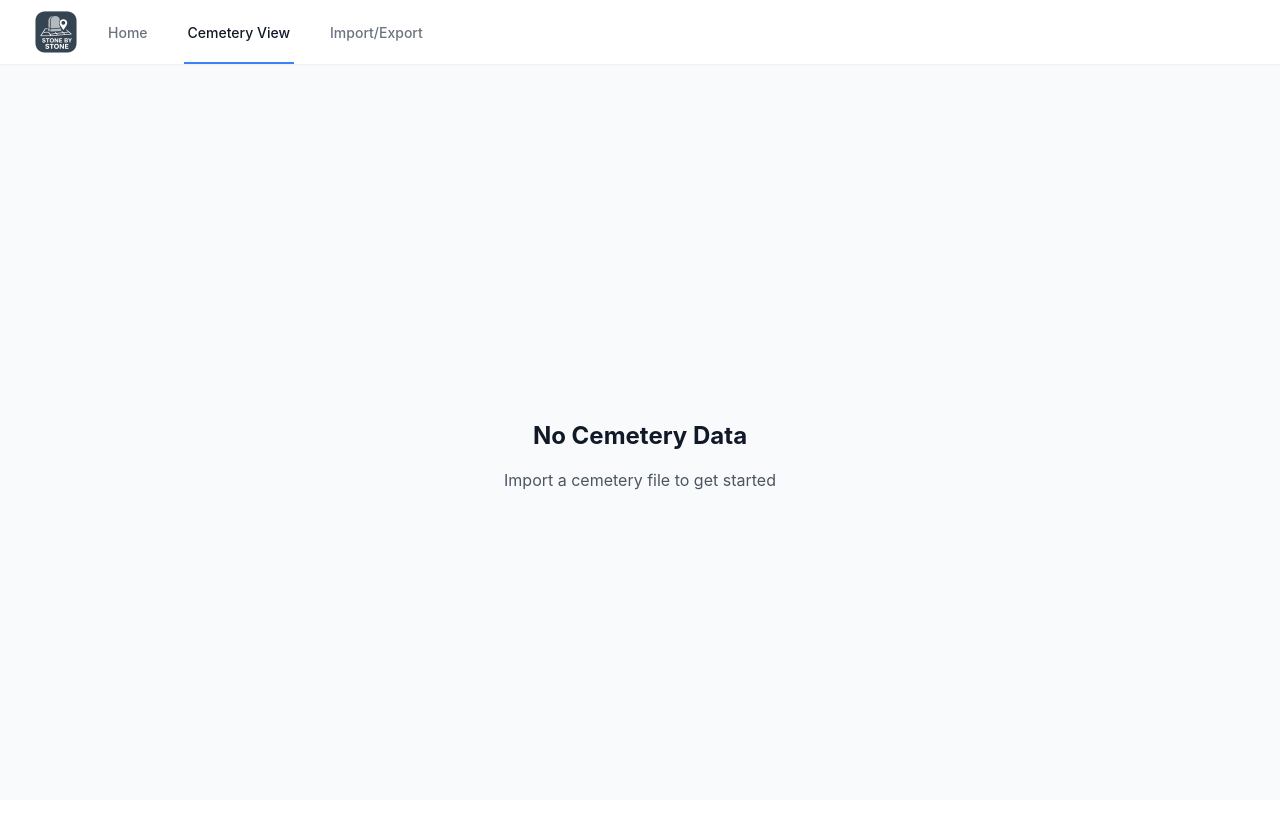
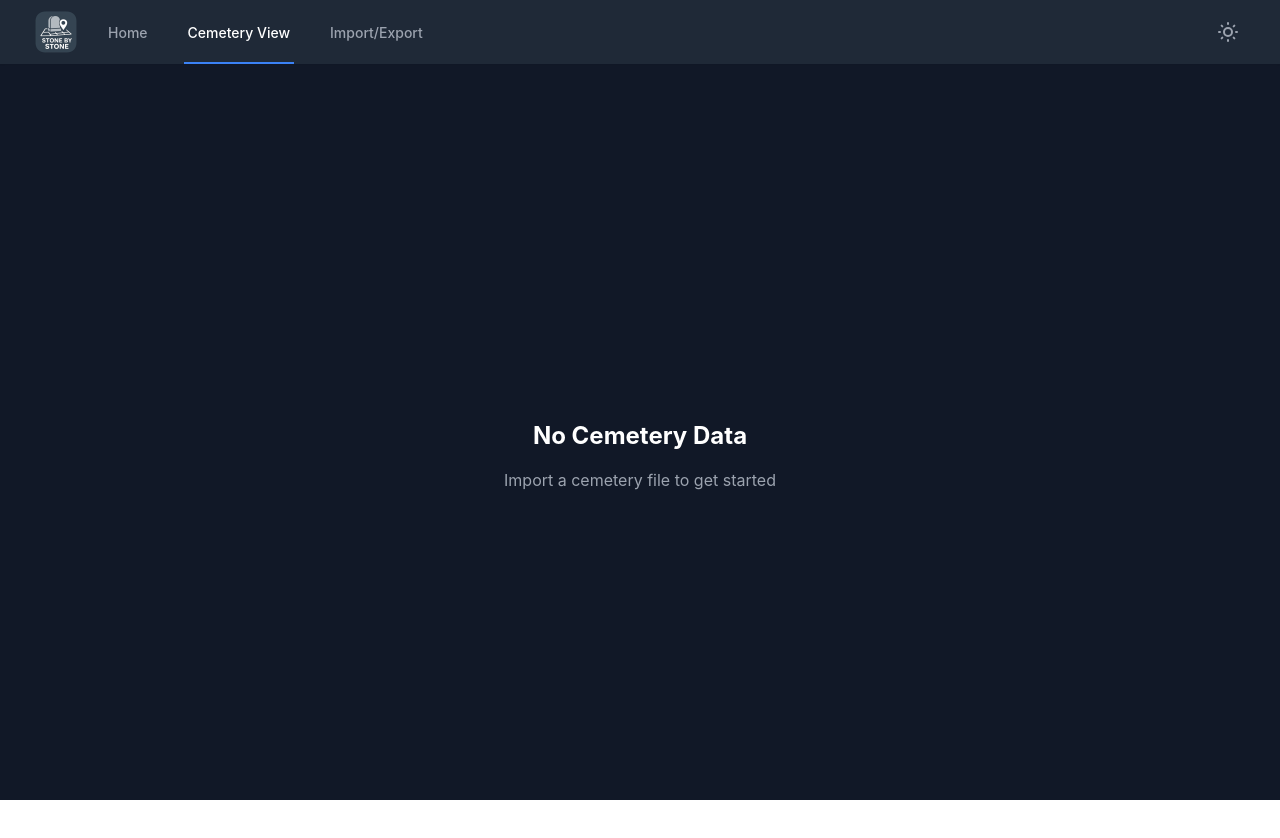
Before and after one commit to Thulrus/StoneByStone, a React (Vite) app: page /StoneByStone/view in a window 1280 px wide. Shown: the top 838 px of the page. Built offline with nearby package versions, Linux system fonts and the light colour scheme.

Commit message:
feat: Implement theme toggle functionality and enhance color management system

```diff
--- a/src/App.tsx
+++ b/src/App.tsx
@@ -1,11 +1,29 @@
-import { useState } from 'react';
+import { useState, useEffect } from 'react';
 import { Routes, Route, Link, NavLink } from 'react-router-dom';
 import Home from './pages/Home';
 import ImportExport from './pages/ImportExport';
 import { CemeteryView } from './pages/CemeteryView';
+import {
+  getStoredTheme,
+  setStoredTheme,
+  applyTheme,
+  type Theme,
+} from './lib/theme';
 
 function App() {
   const [mobileMenuOpen, setMobileMenuOpen] = useState(false);
+  const [theme, setTheme] = useState<Theme>(getStoredTheme());
+
+  // Apply theme on mount and when it changes
+  useEffect(() => {
+    applyTheme(theme);
+  }, [theme]);
+
+  const toggleTheme = () => {
+    const newTheme = theme === 'light' ? 'dark' : 'light';
+    setTheme(newTheme);
+    setStoredTheme(newTheme);
+  };
 
   // Active link classes
   const navLinkClasses = ({ isActive }: { isActive: boolean }) =>
@@ -48,6 +66,50 @@ function App() {
                   Import/Export
                 </NavLink>
               </div>
+            </div>
+            <div className="flex items-center">
+              {/* Theme toggle button */}
+              <button
+                onClick={toggleTheme}
+                className="p-2 rounded-md text-gray-500 dark:text-gray-400 hover:text-gray-700 dark:hover:text-gray-300 hover:bg-gray-100 dark:hover:bg-gray-700 focus:outline-none focus:ring-2 focus:ring-inset focus:ring-blue-500"
+                title={
+                  theme === 'light'
+                    ? 'Switch to dark mode'
+                    : 'Switch to light mode'
+                }
+              >
+                {theme === 'light' ? (
+                  // Moon icon for dark mode
+                  <svg
+                    className="h-6 w-6"
+                    fill="none"
+                    viewBox="0 0 24 24"
+                    stroke="currentColor"
+                  >
+                    <path
+                      strokeLinecap="round"
+                      strokeLinejoin="round"
+                      strokeWidth={2}
+                      d="M20.354 15.354A9 9 0 018.646 3.646 9.003 9.003 0 0012 21a9.003 9.003 0 008.354-5.646z"
+                    />
+                  </svg>
+                ) : (
+                  // Sun icon for light mode
+                  <svg
+                    className="h-6 w-6"
+                    fill="none"
+                    viewBox="0 0 24 24"
+                    stroke="currentColor"
+                  >
+                    <path
+                      strokeLinecap="round"
+                      strokeLinejoin="round"
+                      strokeWidth={2}
+                      d="M12 3v1m0 16v1m9-9h-1M4 12H3m15.364 6.364l-.707-.707M6.343 6.343l-.707-.707m12.728 0l-.707.707M6.343 17.657l-.707.707M16 12a4 4 0 11-8 0 4 4 0 018 0z"
+                    />
+                  </svg>
+                )}
+              </button>
             </div>
             <div className="-mr-2 flex items-center sm:hidden">
               {/* Mobile menu button */}
--- a/src/components/GraveList.tsx
+++ b/src/components/GraveList.tsx
@@ -187,9 +187,9 @@ export function GraveList({
                 onClick={() => onSelectGrave(grave)}
                 className={`p-4 cursor-pointer hover:bg-gray-50 dark:hover:bg-gray-700 transition-colors ${
                   selectedGrave?.uuid === grave.uuid
-                    ? 'bg-blue-50 dark:bg-blue-900'
+                    ? 'bg-highlight-blue-bg-light dark:bg-highlight-blue-bg-dark'
                     : highlightedGraveUuid === grave.uuid
-                      ? 'bg-yellow-50 dark:bg-yellow-900'
+                      ? 'bg-highlight-yellow-bg-light dark:bg-highlight-yellow-bg-dark'
                       : ''
                 }`}
               >
--- /dev/null
+++ b/src/lib/colors.ts
@@ -0,0 +1,66 @@
+/**
+ * Centralized color definitions for StoneByStone
+ *
+ * This file provides color values that can be used both in Tailwind classes
+ * and in direct SVG/CSS attributes. Keep these in sync with tailwind.config.cjs
+ */
+
+export const colors = {
+  // Cemetery-specific colors
+  cemetery: {
+    grass: {
+      light: '#86a876', // Light grass green for valid cells
+      dark: '#4a5f3f', // Dark grass green for valid cells
+    },
+    invalid: 'rgba(0, 0, 0, 0.8)', // Black overlay for invalid cells
+  },
+
+  // Highlight colors for graves and elements
+  highlight: {
+    yellow: {
+      light: 'rgba(234, 179, 8, 0.95)', // Yellow label background
+      border: 'rgba(161, 98, 7, 0.8)', // Yellow label border
+      ring: 'rgba(234, 179, 8, 0.8)', // Yellow pulsing ring
+      bg: {
+        light: '#fef3c7', // Very light yellow background (for list items)
+        dark: '#78350f', // Dark yellow/amber background (for list items)
+      },
+    },
+    blue: {
+      bg: {
+        light: '#dbeafe', // Light blue background for selected
+        dark: '#1e3a8a', // Dark blue background for selected
+      },
+    },
+    green: '#10b981', // Green for success/valid elements
+    red: '#ef4444', // Red for errors/conflicts
+  },
+
+  // Text colors
+  text: {
+    dark: '#1f2937', // Dark gray for text on light backgrounds
+    light: '#f9fafb', // Light gray for text on dark backgrounds
+  },
+
+  // Grid colors
+  grid: {
+    line: {
+      light: '#9ca3af', // Light mode grid lines (gray-400)
+      dark: '#4b5563', // Dark mode grid lines (gray-600)
+    },
+  },
+} as const;
+
+/**
+ * Get the current theme from the document
+ */
+export function isDarkTheme(): boolean {
+  return document.documentElement.classList.contains('dark');
+}
+
+/**
+ * Get theme-aware color value
+ */
+export function getThemeColor(lightColor: string, darkColor: string): string {
+  return isDarkTheme() ? darkColor : lightColor;
+}
--- a/src/lib/grid.ts
+++ b/src/lib/grid.ts
@@ -251,6 +251,8 @@ export function resizeGrid(params: GridResizeParams): GridResizeResult {
   let newValidCells: Set<string> | undefined = undefined;
   if (cemetery.grid.validCells && cemetery.grid.validCells.size > 0) {
     newValidCells = new Set<string>();
+
+    // First, adjust existing valid cells to their new positions
     cemetery.grid.validCells.forEach((cellKey: string) => {
       const [rowStr, colStr] = cellKey.split(',');
       const row = parseInt(rowStr, 10);
@@ -268,6 +270,42 @@ export function resizeGrid(params: GridResizeParams): GridResizeResult {
         newValidCells.add(`${newPos.row},${newPos.col}`);
       }
     });
+
+    // Then, add ONLY the newly created cells from the resize operation
+    // These are cells that didn't exist in the old grid dimensions
+    const oldRows = cemetery.grid.rows;
+    const oldCols = cemetery.grid.cols;
+
+    if (direction === 'bottom' && count > 0) {
+      // New rows added at bottom
+      for (let row = oldRows; row < newRows; row++) {
+        for (let col = 0; col < newCols; col++) {
+          newValidCells.add(`${row},${col}`);
+        }
+      }
+    } else if (direction === 'right' && count > 0) {
+      // New columns added at right
+      for (let row = 0; row < newRows; row++) {
+        for (let col = oldCols; col < newCols; col++) {
+          newValidCells.add(`${row},${col}`);
+        }
+      }
+    } else if (direction === 'top' && count > 0) {
+      // New rows added at top (rows 0 to count-1 are new)
+      for (let row = 0; row < count; row++) {
+        for (let col = 0; col < newCols; col++) {
+          newValidCells.add(`${row},${col}`);
+        }
+      }
+    } else if (direction === 'left' && count > 0) {
+      // New columns added at left (cols 0 to count-1 are new)
+      for (let row = 0; row < newRows; row++) {
+        for (let col = 0; col < count; col++) {
+          newValidCells.add(`${row},${col}`);
+        }
+      }
+    }
+    // If count < 0 (removing rows/cols), no new cells to add
   }
 
   // Create updated cemetery
--- /dev/null
+++ b/src/lib/theme.ts
@@ -0,0 +1,44 @@
+/**
+ * Theme management utilities
+ */
+
+export type Theme = 'light' | 'dark';
+
+const THEME_STORAGE_KEY = 'stonebystone-theme';
+
+/**
+ * Get the current theme from localStorage, defaulting to dark
+ */
+export function getStoredTheme(): Theme {
+  try {
+    const stored = localStorage.getItem(THEME_STORAGE_KEY);
+    if (stored === 'light' || stored === 'dark') {
+      return stored;
+    }
+  } catch (error) {
+    console.warn('Failed to read theme from localStorage:', error);
+  }
+  return 'dark'; // Default to dark theme
+}
+
+/**
+ * Store the theme preference in localStorage
+ */
+export function setStoredTheme(theme: Theme): void {
+  try {
+    localStorage.setItem(THEME_STORAGE_KEY, theme);
+  } catch (error) {
+    console.warn('Failed to store theme in localStorage:', error);
+  }
+}
+
+/**
+ * Apply the theme to the document
+ */
+export function applyTheme(theme: Theme): void {
+  if (theme === 'dark') {
+    document.documentElement.classList.add('dark');
+  } else {
+    document.documentElement.classList.remove('dark');
+  }
+}
--- a/src/main.tsx
+++ b/src/main.tsx
@@ -3,6 +3,10 @@ import ReactDOM from 'react-dom/client';
 import { BrowserRouter } from 'react-router-dom';
 import App from './App';
 import './index.css';
+import { getStoredTheme, applyTheme } from './lib/theme';
+
+// Apply theme immediately on load to prevent flash
+applyTheme(getStoredTheme());
 
 // Register service worker for PWA support
 if ('serviceWorker' in navigator) {
--- a/tailwind.config.cjs
+++ b/tailwind.config.cjs
@@ -4,8 +4,46 @@ module.exports = {
     "./index.html",
     "./src/**/*.{js,ts,jsx,tsx}",
   ],
+  darkMode: 'class', // Enable class-based dark mode
   theme: {
-    extend: {},
+    extend: {
+      colors: {
+        // Cemetery-specific colors
+        cemetery: {
+          grass: {
+            light: '#1b5301ff',  // Light grass green for valid cells
+            dark: '#264a12ff',   // Dark grass green for valid cells
+          },
+          invalid: {
+            DEFAULT: 'rgba(0, 0, 0, 0)',  // Black overlay for invalid cells
+          },
+        },
+        // Highlight colors for graves and elements
+        highlight: {
+          yellow: {
+            light: 'rgba(234, 179, 8, 0.95)',  // Yellow label background
+            border: 'rgba(161, 98, 7, 0.8)',    // Yellow label border
+            ring: 'rgba(234, 179, 8, 0.8)',     // Yellow pulsing ring
+            bg: {
+              light: '#fef3c7',  // Very light yellow background
+              dark: '#78350f',   // Dark yellow/amber background
+            },
+          },
+          blue: {
+            bg: {
+              light: '#dbeafe',  // Light blue background for selected
+              dark: '#1e3a8a',   // Dark blue background for selected
+            },
+          },
+          green: {
+            DEFAULT: '#10b981',  // Green for success/valid elements
+          },
+          red: {
+            DEFAULT: '#ef4444',  // Red for errors/conflicts
+          },
+        },
+      },
+    },
   },
   plugins: [],
 }
```
Also changed, not shown: src/components/MapGrid.tsx (+40 -8 lines), 1 other file (tests, documents, lock files or other folders).
